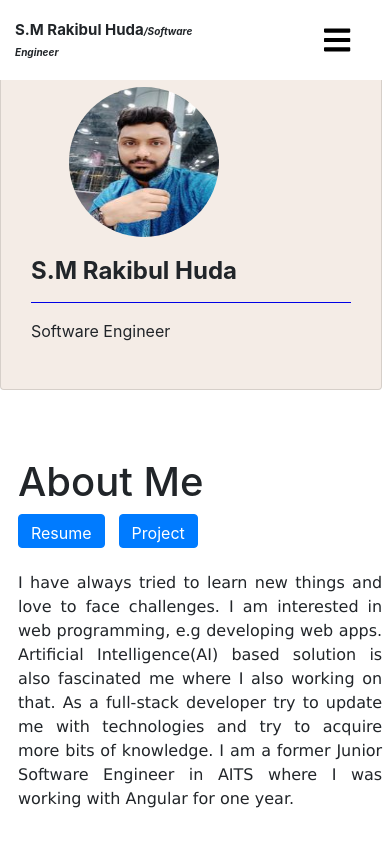
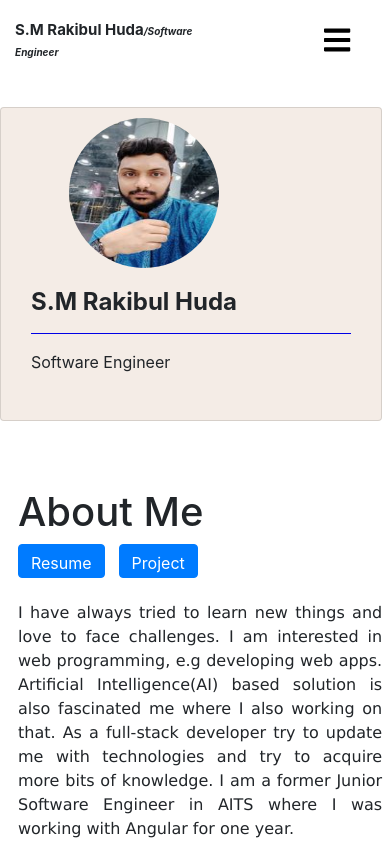
Before and after one commit to asif19981998/personal-site, a React (Create React App) app: page / in a window 390 px wide. Shown: the top 844 px of the page. Built offline with nearby package versions, Linux system fonts and the light colour scheme.

Commit message:
make home page margin resolve

```diff
--- a/src/App.css
+++ b/src/App.css
@@ -13,7 +13,7 @@
 
 
 body{
-  margin-top: 8% !important;
+  /* margin-top: 2% !important; */
 }
 footer{
   overflow: hidden;
--- a/src/main-component/home.js
+++ b/src/main-component/home.js
@@ -11,7 +11,7 @@ class Home extends Component {
         return (
 
             <div className="home-body">
-                          <div className="row" style={{marginTop:"20%"}}>
+                          <div className="row home-body-content" >
 
             <div className="col-12 col-md-6 left-side">
                <div className="author-detail">
--- a/src/main-component/projects.jsx
+++ b/src/main-component/projects.jsx
@@ -9,7 +9,7 @@ class Projects extends Component {
         return (
             <div className="project_body">
                <div className="project_body_element">
-               <h3 className="page-header">project</h3>
+               <h3 className="page-header">Project</h3>
 
 
                     <div className="card project-card" >
--- a/src/main-css/home.css
+++ b/src/main-css/home.css
@@ -1,7 +1,9 @@
 .home-body{
   width: 98% !important;
 }
-
+.home-body-content{
+    margin-top: 8%;
+}
 
 .left-side {
   background-color: #e6dace;
@@ -57,6 +59,9 @@ hr{
 
 
 @media screen and (max-width: 420px) {
+  .home-body-content{
+    margin-top: 28% !important;
+}
   .left-side {
     background-color: #fff;
     height: 340px;
--- a/src/main-css/project.css
+++ b/src/main-css/project.css
@@ -17,7 +17,7 @@
 .page-header{
     text-align: center;
     font-weight: bold;
-
+    color: rgb(102, 128, 56);
 
 }
 
```
Also changed, not shown: 1 other file (tests, documents, lock files or other folders).
